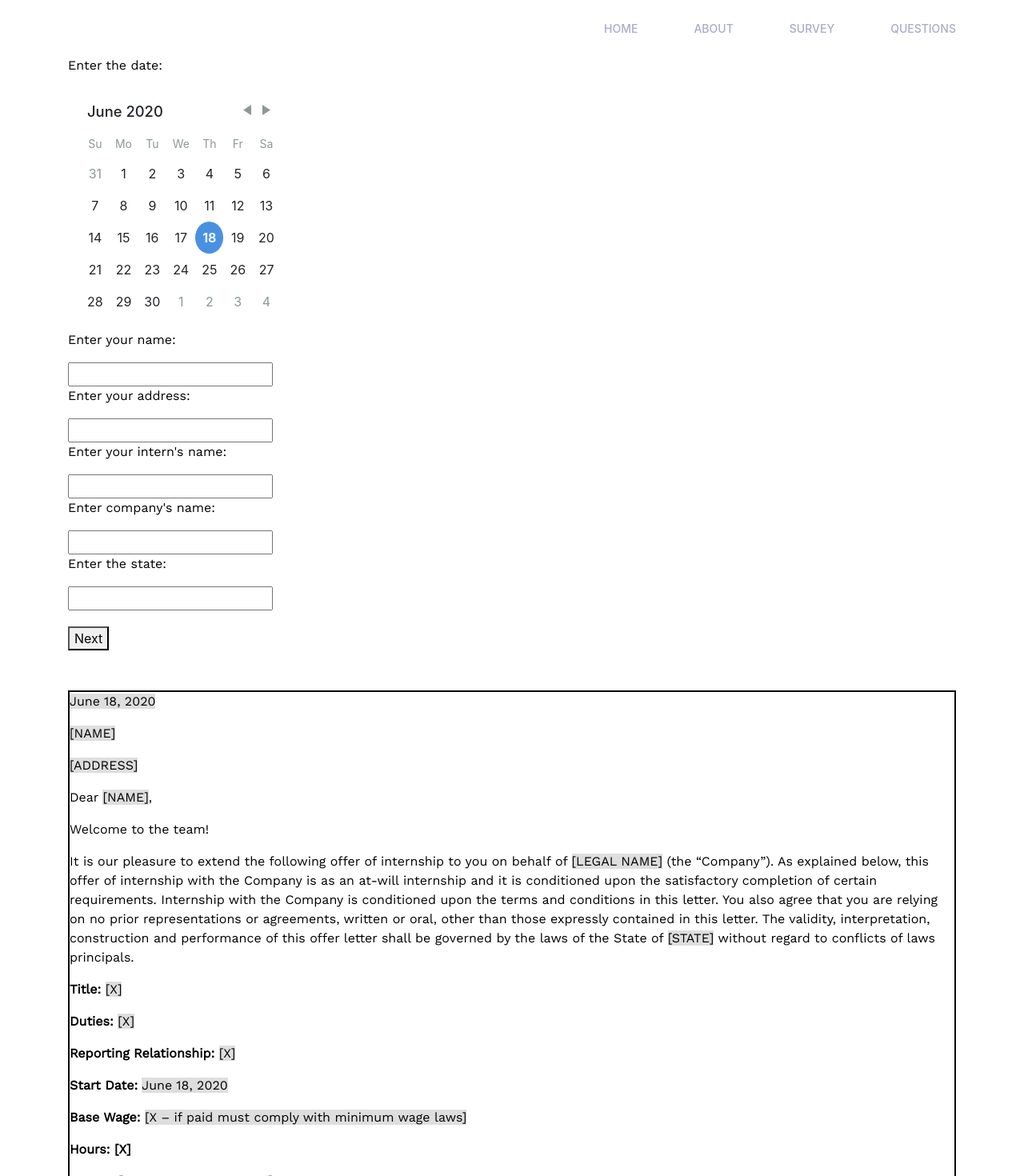
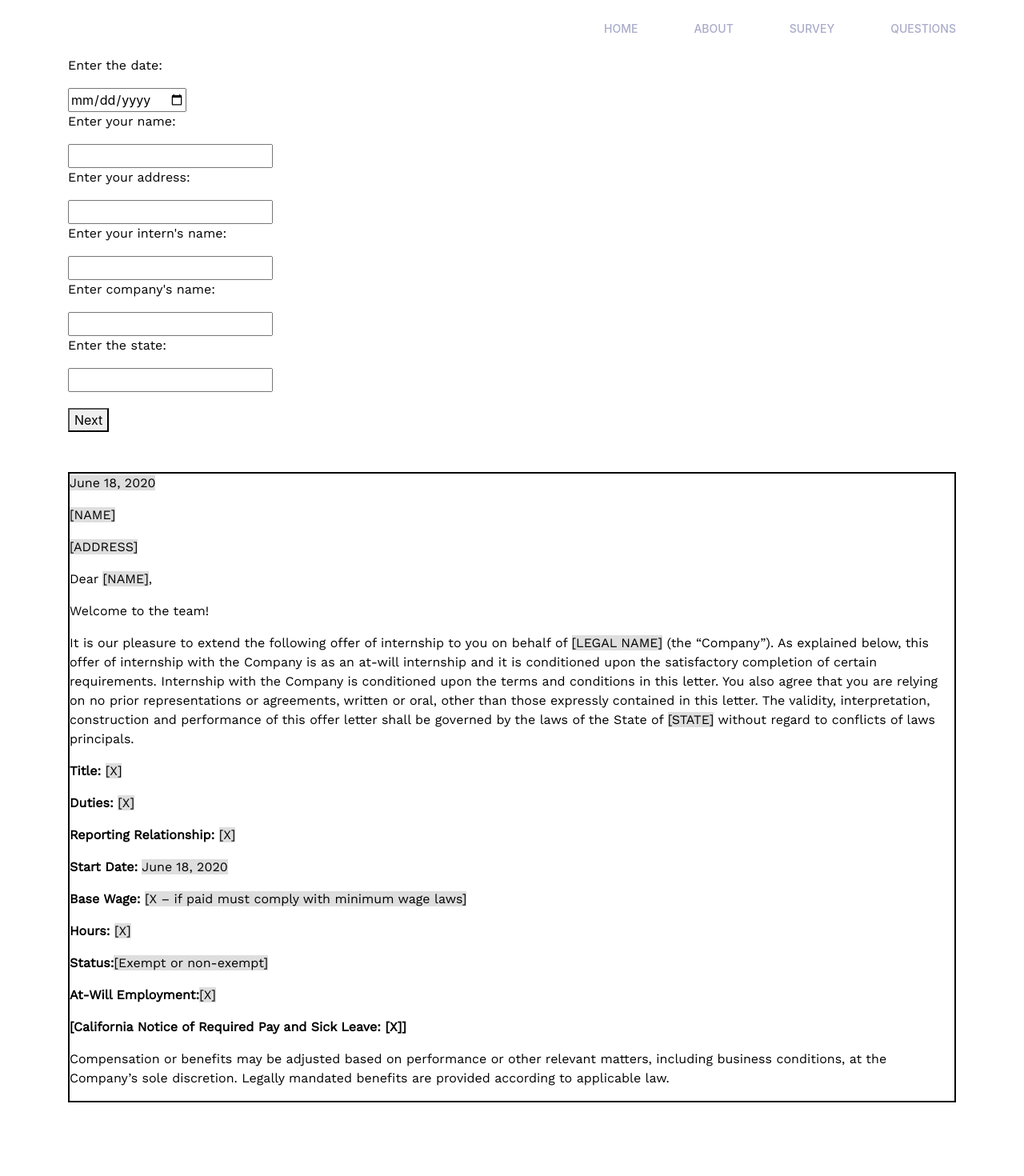
Before and after one commit to darienhong/smbusinesslegal.com, a React (Create React App) app in the folder smblegal/: page /Questions in a window 1280 px wide. Shown: the top 1470 px of the page at 80% size. After the commit the page ends 1378 px from the top, so only its background shows below. Built offline with nearby package versions, Linux system fonts and the light colour scheme.

Commit message:
adding date functionality

```diff
--- a/smblegal/src/Document.jsx
+++ b/smblegal/src/Document.jsx
@@ -34,10 +34,13 @@ export default class Questions extends Component {
         <p> <span class='word'>Reporting Relationship:</span> <span class='fill'>{values.relationship}</span> </p>
         <p><span class='word'>Start Date:</span> <span class='fill'>{formattedStartDate}</span></p>
         <p><span class='word'>Base Wage:</span> <span class='fill'>{values.wage}</span>  </p>
-        <p><span class='word'>Hours: [X]</span> </p>
-        <p><span class='word'>Status: [Exempt or non-exempt]</span> </p>
-        <p><span class='word'>At-Will Employment: [X]</span> </p>
+        <p><span class='word'>Hours:</span> <span class='fill'>{values.hours}</span></p>
+        <p><span class='word'>Status:</span><span class='fill'>{values.status}</span> </p>
+        <p><span class='word'>At-Will Employment:</span><span class='fill'>{values.atWill}</span> </p>
         <p><span class='word'>[California Notice of Required Pay and Sick Leave: [X]]</span>  </p>
+        <p>Compensation or benefits may be adjusted based on performance or other relevant matters,
+        including business conditions, at the Company’s sole discretion.  Legally mandated benefits are
+        provided according to applicable law.</p>
       </div >
 
     );
--- a/smblegal/src/InternshipInfo.jsx
+++ b/smblegal/src/InternshipInfo.jsx
@@ -6,7 +6,7 @@ import moment from 'moment';
 import Document from './Document.jsx';
 
 
-export default class Questions extends Component {
+export default class InternshipInfo extends Component {
   next = (e) => {
     e.preventDefault();
     this.props.nextStep();
@@ -43,11 +43,12 @@ export default class Questions extends Component {
           />
         </form>
         <form>
-          <p>Enter the start date:</p>
+          <p> Enter the start date: </p>
           <input
-            type='text'
+            type='date' id="startdate" name="startdate"
             onChange={this.props.handleChange('startDate')}
           />
+
         </form>
         <form>
           <p>Enter the base wage:</p>
--- /dev/null
+++ b/smblegal/src/InternshipInfo2.jsx
@@ -0,0 +1,68 @@
+import React, { Component } from 'react';
+import './App.css';
+import DatePicker from "react-datepicker";
+import "react-datepicker/dist/react-datepicker.css";
+import moment from 'moment';
+import Document from './Document.jsx';
+
+
+export default class InternshipInfo2 extends Component {
+  next = (e) => {
+    e.preventDefault();
+    this.props.nextStep();
+  }
+  previous = (e) => {
+    e.preventDefault();
+    this.props.prevStep();
+  }
+
+  render() {
+    const { values } = this.props;
+    return (
+      <div class='ask'>
+        <form>
+          <p>Enter employee's hours:</p>
+          <input
+            type='text'
+            onChange={this.props.handleChange('hours')}
+          />
+        </form>
+        <form>
+          <p>Enter employee's status:</p>
+          <input
+            type='radio' id="exempt" name="stat" value=" Exempt "
+            onChange={this.props.handleChange('status')}
+          />
+          <label for="exempt"> Exempt </label><br />
+          <input
+            type='radio' id="nonexempt" name="check" value=" Non-Exempt "
+            onChange={this.props.handleChange('atWill')}
+          />
+          <label for="nonexempt"> Non-Exempt </label><br />
+        </form>
+
+        <form>
+          <p>At-will Employment:</p>
+          <input
+            type='radio' id="true" name="check" value=" True "
+            onChange={this.props.handleChange('atWill')}
+          />
+          <label for="true"> True </label><br />
+          <input
+            type='radio' id="false" name="check" value=" False"
+            onChange={this.props.handleChange('atWill')}
+          />
+          <label for="false"> False </label><br />
+
+        </form>
+        <button class='prev' onClick={this.previous}>Previous </button>
+        <button class='next' onClick={this.next}>Next </button>
+        <Document class='doc' values={values}
+        />
+      </div>
+
+    );
+  }
+
+
+}
--- a/smblegal/src/LetterIntro.jsx
+++ b/smblegal/src/LetterIntro.jsx
@@ -10,7 +10,7 @@ import { Alert } from 'react-alert'
 
 
 
-export default class Questions extends Component {
+export default class LetterIntro extends Component {
 
   next = (e) => {
     e.preventDefault();
@@ -22,10 +22,17 @@ export default class Questions extends Component {
     return (
       <div class='ask'>
         <div class='forms'>
-          <p> Enter the date: </p>
-          <DayPicker showOutsideDays
+          {/* <DayPicker showOutsideDays
             selectedDays={values.date}
-            onDayClick={this.handleDateClick} />
+            onDayClick={this.handleDateClick} /> */}
+          <form>
+            <p> Enter the date: </p>
+            <input
+              type='date' id="letterdate" name="letterdate"
+              onChange={this.props.handleChange('date')}
+            />
+
+          </form>
           <form>
             <p>Enter your name:</p>
             <input
--- a/smblegal/src/Questions.jsx
+++ b/smblegal/src/Questions.jsx
@@ -6,10 +6,8 @@ import moment from 'moment';
 import Document from './Document.jsx';
 import LetterIntro from './LetterIntro.jsx';
 import InternshipInfo from './InternshipInfo.jsx';
+import InternshipInfo2 from './InternshipInfo2.jsx';
 import { Alert } from 'react-alert'
-
-
-
 
 
 export default class Questions extends Component {
@@ -99,7 +97,10 @@ export default class Questions extends Component {
     duties: '[X]',
     relationship: '[X]',
     startDate: new Date(),
-    wage: '[X – if paid must comply with minimum wage laws]'
+    wage: '[X – if paid must comply with minimum wage laws]',
+    hours: '[X]',
+    status: '[Exempt or non-exempt]',
+    atWill: '[X]'
 
   }
 
@@ -131,8 +132,12 @@ export default class Questions extends Component {
 
   render() {
     const { step } = this.state;
-    const { date, employeeName, address, internName, companyName, state, title, duties, relationship, startDate, wage } = this.state;
-    const values = { date, employeeName, address, internName, companyName, state, title, duties, relationship, startDate, wage };
+    const { date, employeeName, address, internName, companyName, state, title, duties, relationship, startDate,
+      wage, hours, status, atWill } = this.state;
+    const values = {
+      date, employeeName, address, internName, companyName, state, title, duties, relationship, startDate,
+      wage, hours, status, atWill
+    };
 
     switch (step) {
       case 1:
@@ -145,6 +150,13 @@ export default class Questions extends Component {
 
       case 2:
         return <InternshipInfo
+          nextStep={this.nextStep}
+          prevStep={this.prevStep}
+          handleChange={this.handleChange}
+          values={values}
+        />
+      case 3:
+        return <InternshipInfo2
           nextStep={this.nextStep}
           prevStep={this.prevStep}
           handleChange={this.handleChange}
```
